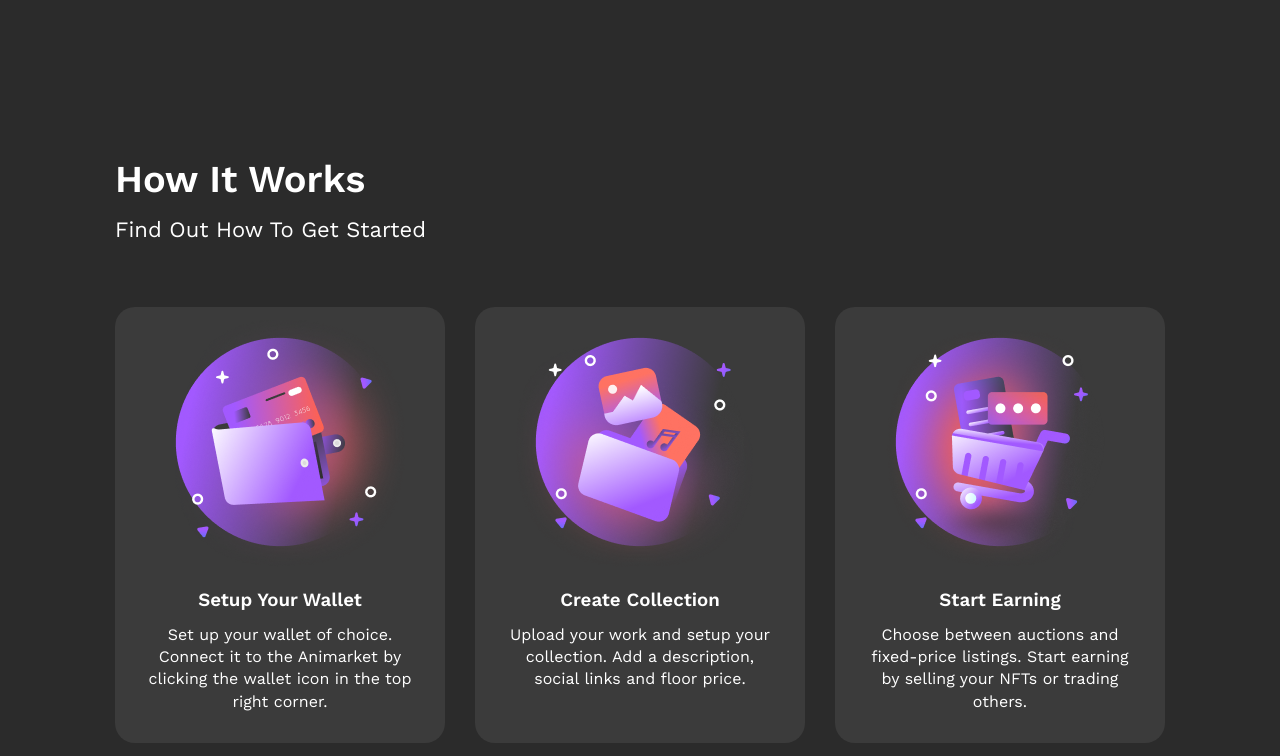
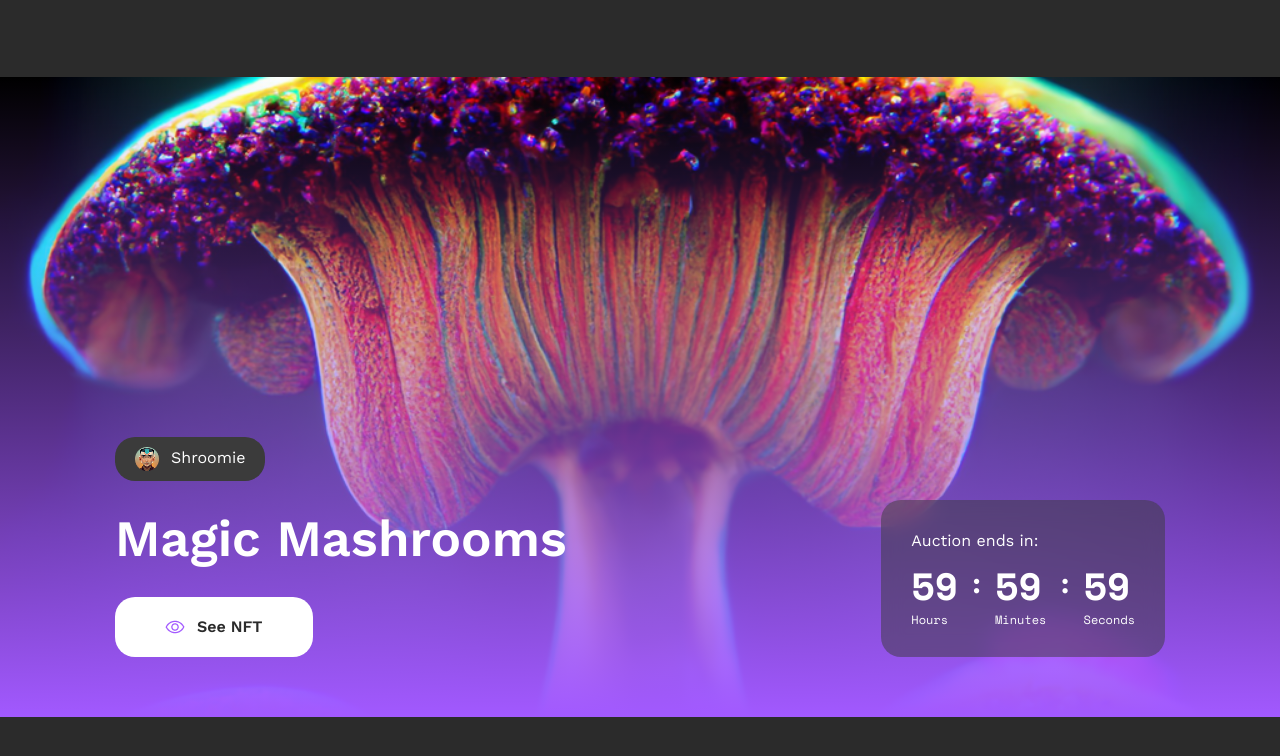
Before and after one commit to ponchakiet/NFT-Marketplace, a plain HTML site: page index.html in a window 1280 px wide. Shown: the part 4364-5120 px from the top of the page. Drawn offline with nearby package versions, Linux system fonts and the light colour scheme; files whose address does not match are found by name.

Commit message:
add section mashroom

```diff
--- a/index.html
+++ b/index.html
@@ -387,9 +387,9 @@
               <div class="category-card">
                 <div class="category-img-placeholder">
                   <img src="./image/img_category/img_category1.png" alt="" />
-                </div>
                   <div class="category-img-icon">
                     <img src="./image/img_category/PaintBrush.png" alt="" />
+                  </div>
                 </div>
                 <h3 class="category-title">Art</h3>
               </div>
@@ -494,6 +494,7 @@
           </div>
           <ul class="list nfts-list creator-list">
             <li class="nfts-item">
+              <div class="nfts-card">
                 <div class="nfts-img">
                   <img src="./image/img_nfts/img_nfts1.png" alt="">
                 </div>
@@ -513,6 +514,7 @@
                     <div class="nfts-price right">
                       <span class="label">Highest Bid</span>
                       <span class="coin">0.33 wETH</span>
+                    </div>
                   </div>
                 </div>
               </div>
@@ -566,6 +568,48 @@
               </div>
             </li>
           </ul>
+      </section>
+      <section class="section section-mashroom">
+        <div class="mashroom-wrapper">
+          <div class="container">
+            <div class="mashroom-inner">
+              <div class="mashroom-content">
+                <div class="nft-info">
+                  <div class="nft-info-box">
+                    <img src="./image/img_mashroom/img_avatar.png" alt="">
+                    <span>Shroomie</span>
+                  </div>
+                </div>
+                <h3 class="mashroom-title">
+                  Magic Mashrooms
+                </h3>
+                <button type="button" class="btn btn-white">
+                  <img src="./image/img_mashroom/Eye.png" alt="">
+                  See NFT
+                </button>
+              </div>
+              <div class="mashroom-timer">
+                <span class="label">Auction ends in:</span>
+                <div class="mashroom-hours">
+                  <div class="hours">
+                    <span>59</span>
+                    <span>Hours</span>
+                  </div>
+                  <p>:</p>
+                  <div class="hours">
+                    <span>59</span>
+                    <span>Minutes</span>
+                  </div>
+                  <p>:</p>
+                  <div class="hours">
+                    <span>59</span>
+                    <span>Seconds</span>
+                  </div>
+                </div>
+              </div>
+            </div>
+          </div>
+        </div>
       </section>
       <section class="section section-work">
         <div class="container">
--- a/styles.css
+++ b/styles.css
@@ -371,8 +371,8 @@ h6 {
 .category-img-icon {
   background: #ffffff1a;
   backdrop-filter: blur(7.5px);
-  width: 240px;
-  height: 240px;
+  width: 100%;
+  padding: 70px;
   position: absolute;
   top: 0px;
   left: 0px;
@@ -408,13 +408,13 @@ h6 {
 
 .nfts-price-list {
   display: flex;
-  justify-content: space-between;
 }
 
 .nfts-price {
   display: flex;
   flex-direction: column;
   gap: 8px;
+  flex: 1;
 }
 
 .nfts-price .label {
@@ -427,7 +427,105 @@ h6 {
 }
 
 .right {
-  text-align: right;
+  align-items: flex-end;
+}
+
+.section-mashroom {
+  padding: 0 0 60px;
+  position: relative;
+  height: 640px;
+  background-image: url(./image/img_mashroom/img_mashroom.png);
+  background-repeat: no-repeat;
+  background-size: cover;
+  background-position: center;
+}
+
+.section-mashroom::before {
+  position: absolute;
+  top: 0;
+  left: 0;
+  width: 100%;
+  height: 100%;
+  background: linear-gradient(180deg, rgba(162, 89, 255, 0) 0%, #A259FF 100%);
+  content: "";
+}
+
+.mashroom-wrapper {
+  position: relative;
+  display: flex;
+  align-items: flex-end;
+  height: 100%;
+}
+
+.mashroom-inner {
+  display: flex;
+  justify-content: space-between;
+  align-items: flex-end;
+}
+
+.mashroom-content {
+  display: flex;
+  flex-direction: column;
+  gap: 30px;
+  align-items: flex-start;
+}
+
+.mashroom-content .nft-info-box {
+  margin-top: 0;
+  padding: 10px 20px;
+  background-color: var(--color-gray-400);
+  border-radius: 20px;
+}
+
+.mashroom-title {
+  font-weight: var(--font-weight-semi);
+  font-size: 51px;
+  line-height: 110.00000000000001%;
+}
+
+.mashroom-timer {
+  display: flex;
+  flex-direction: column;
+  gap: 10px;
+  padding: 30px;
+  background: #3B3B3B80;
+  backdrop-filter: blur(10px);
+  border-radius: 20px;
+}
+
+.mashroom-timer .label {
+  color: var(--color-white);
+}
+
+.mashroom-hours {
+  display: flex;
+  gap: 10px;
+  align-items: flex-start;
+}
+
+.mashroom-hours > p {
+  font-family: var(--font-secondary);
+  font-weight: var(--font-weight-bold);
+  font-size: 28px;
+}
+
+.hours {
+  display: flex;
+  flex-direction: column;
+  gap: 5px;
+}
+
+.hours span:first-child {
+  font-family: var(--font-secondary);
+  font-weight: var(--font-weight-bold);
+  font-size: 38px;
+  line-height: 1.2;
+}
+
+.hours span:last-child {
+  font-family: var(--font-secondary);
+  font-size: 12px;
+  line-height: 110.00000000000001%;
 }
 
 .work-item {
```
Lines whose indentation alone changed are shown as unchanged.
